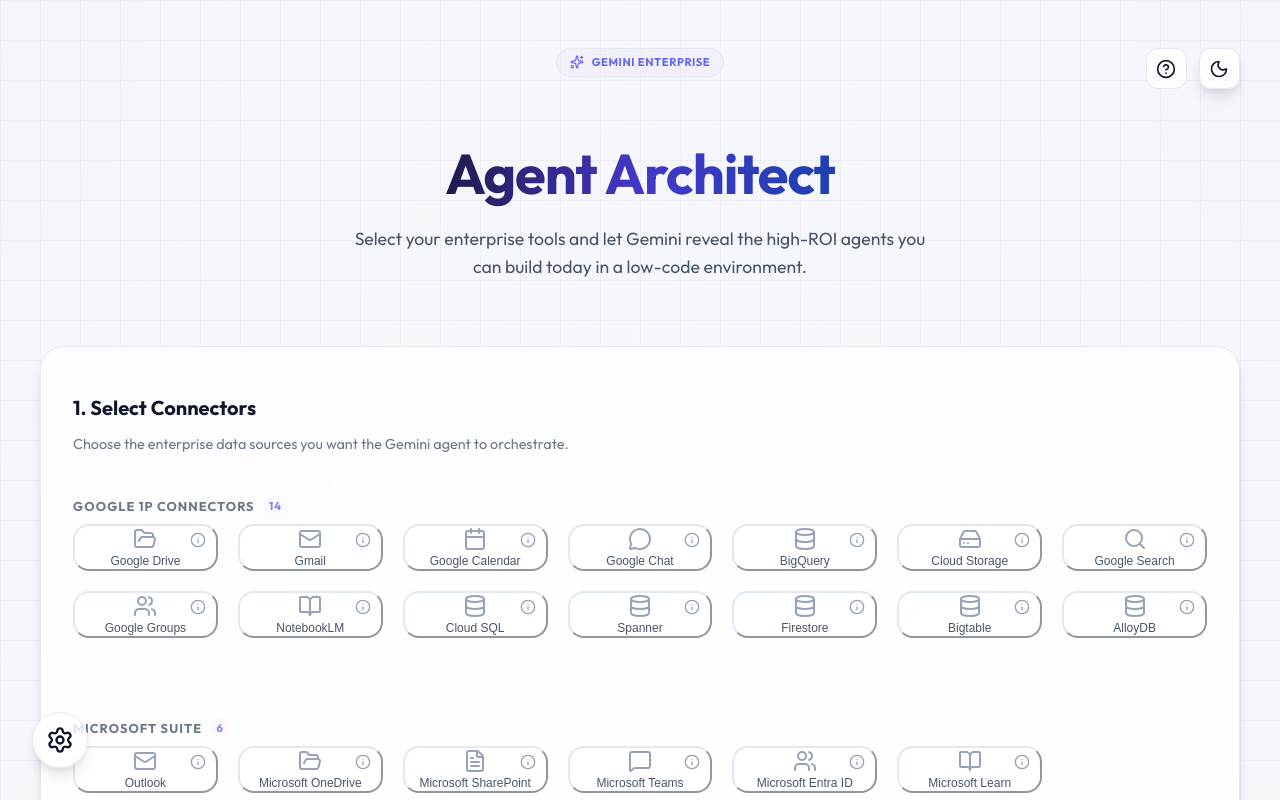
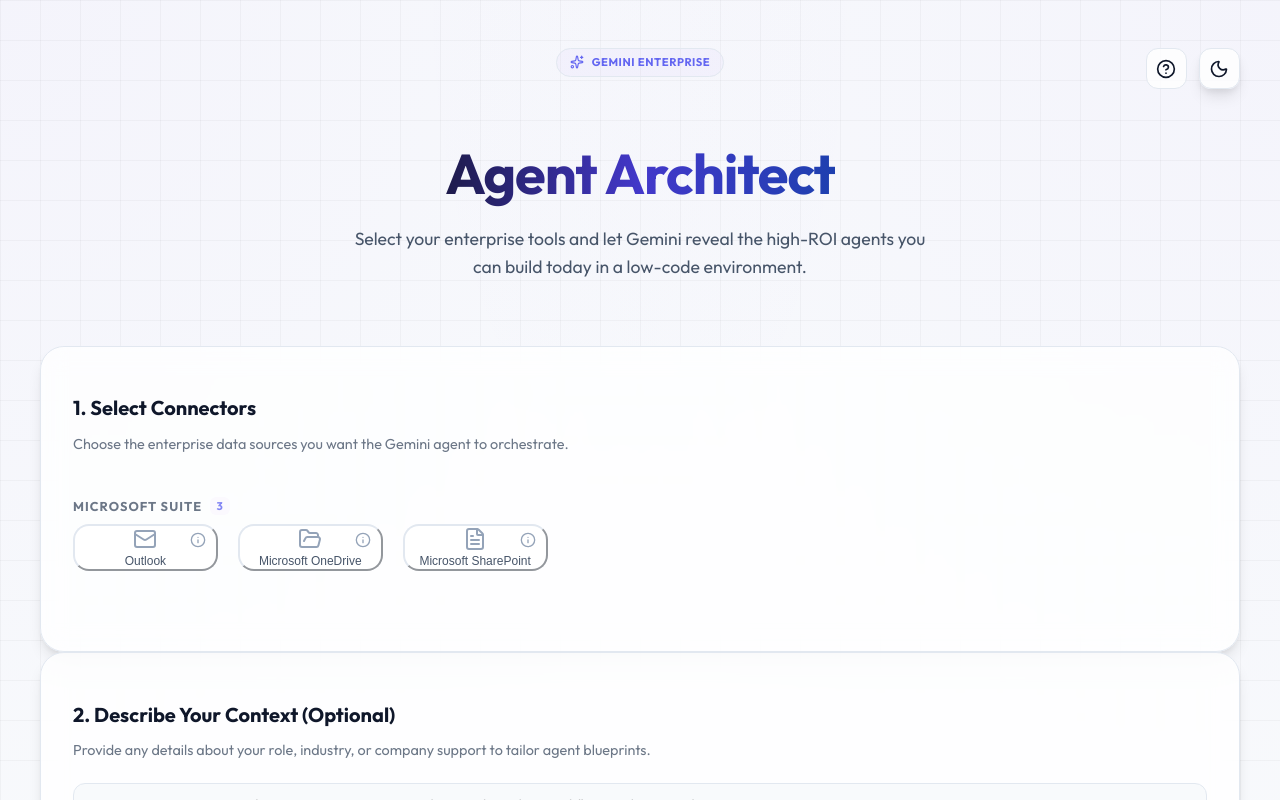
Before and after one commit to wdufrin/low-code-usecases, a React app in the folder frontend/: page / in a window 1280 px wide. Shown: the top 800 px of the page. Built offline with nearby package versions, Linux system fonts and the light colour scheme; the HTML template or start-up script is replaced by a standard one.

Commit message:
feat: add system design docs, update to Gemini 3.5 Flash, implement CORS, and restrict settings access

```diff
--- a/frontend/src/App.jsx
+++ b/frontend/src/App.jsx
@@ -15,9 +15,20 @@
   const [loading, setLoading] = useState(false);
   const [error, setError] = useState(null);
   const [theme, setTheme] = useState(localStorage.getItem('theme') || 'light');
+  const isAdmin = useMemo(() => {
+    const params = new URLSearchParams(window.location.search);
+    return params.get('admin') === 'true';
+  }, []);
+
   const [disabledConnectors, setDisabledConnectors] = useState(() => {
     const saved = localStorage.getItem('disabledConnectors');
-    return saved ? JSON.parse(saved) : [];
+    if (saved) {
+      try {
+        return JSON.parse(saved);
+      } catch (e) {}
+    }
+    const allowed = ['outlook', 'sharepoint', 'onedrive'];
+    return CONNECTOR_LIST.map(c => c.id).filter(id => !allowed.includes(id));
   });
   const [isSettingsOpen, setIsSettingsOpen] = useState(false);
   const [isHelpOpen, setIsHelpOpen] = useState(false);
@@ -259,6 +270,7 @@
       )}
 
       {/* Floating Settings Button */}
+      {isAdmin && (
         <button
           onClick={() => setIsSettingsOpen(true)}
           className="settings-toggle"
@@ -282,6 +294,7 @@
         >
           <Settings size={28} />
         </button>
+      )}
     </div>
   );
 }
```
Also changed, not shown: 2 other files (tests, documents, lock files or other folders). Lines whose indentation alone changed are shown as unchanged.
